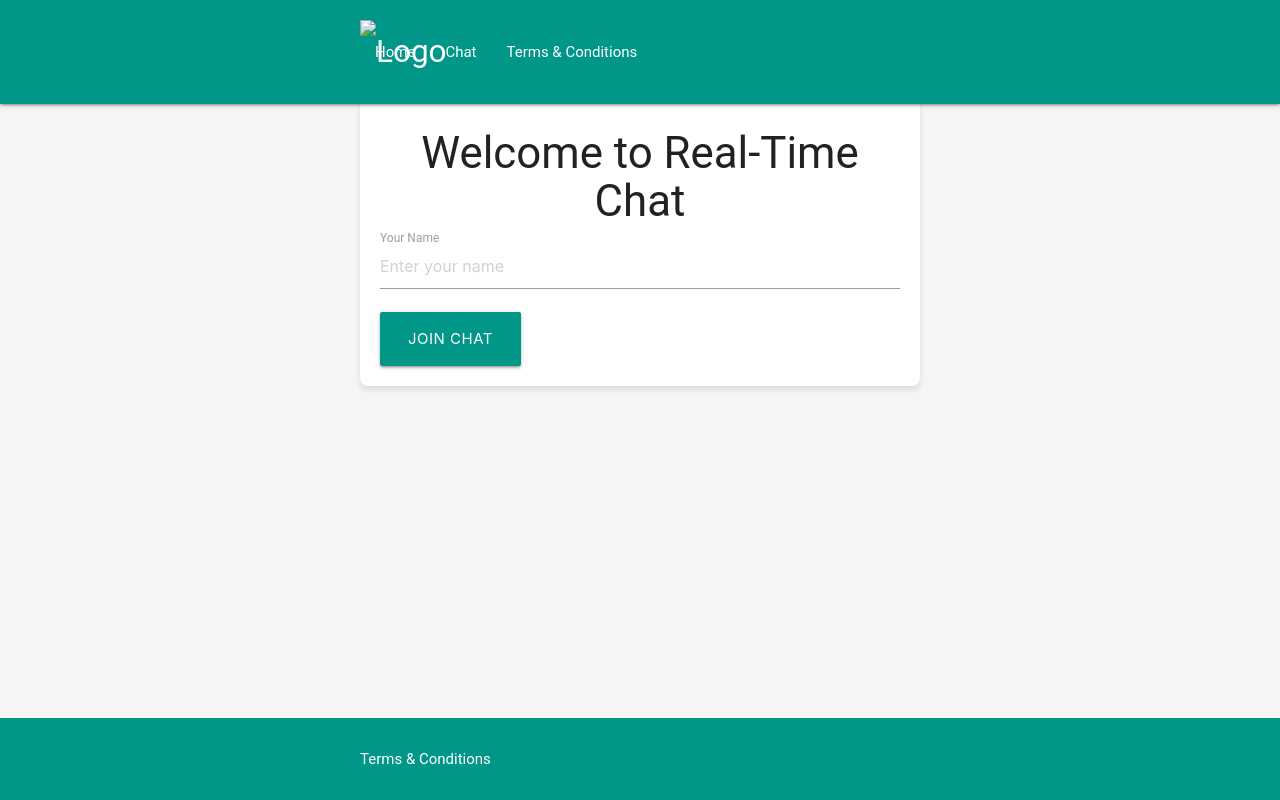
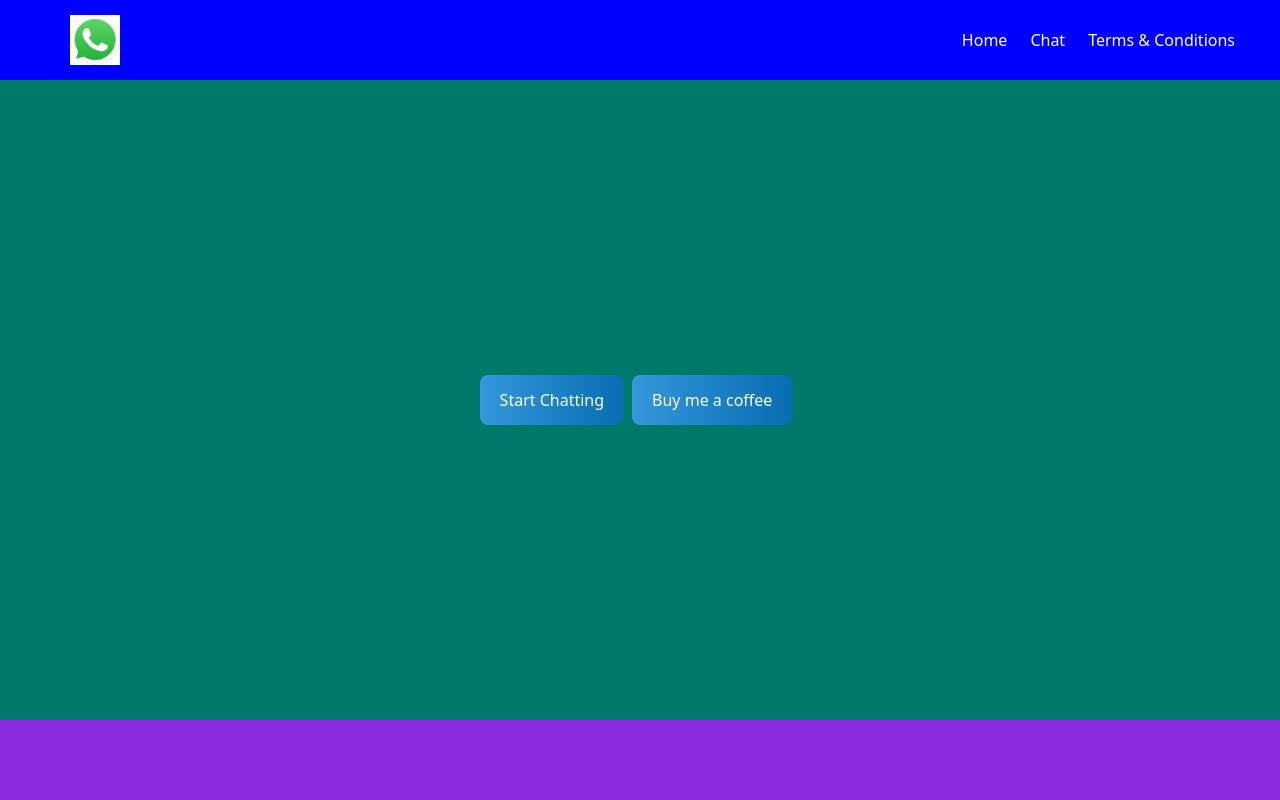
Before and after one commit to Ankit2885/chat-application, a website: page public/index.html in a window 1280 px wide. Drawn offline with nearby package versions, Linux system fonts and the light colour scheme.

Commit message:
update chanegs

```diff
--- a/public/css/style.css
+++ b/public/css/style.css
@@ -1,3 +1,11 @@
+:root {
+  --button-1: #3498db;
+  --button-2: #086db1;
+  --primary-color: #3498db;
+  --bg-black: #000;
+  /* Example: Set the primary color to a shade of blue */
+}
+
 /* Base Styles */
 * {
   margin: 0;
@@ -5,35 +13,114 @@
   box-sizing: border-box;
 }
 
+html,
 body {
-  font-family: 'Roboto', sans-serif;
-  background-color: #f5f5f5;
+  height: 100%;
+  width: 100%;
+}
+
+.site-wrapper {
+  width: 100%;
+  height: 80%;
+  background-color: #00796b;
+}
+
+.site-nav {
+  display: flex;
+  justify-content: space-between;
+  align-items: center;
+  height: 10%;
+  background-color: blue;
+  padding-inline: 37px;
+  padding-right: 45px;
+}
+
+.site-nav-tabs {
+  display: flex;
+  justify-content: space-evenly;
+  list-style-type: none;
+  gap: 23px;
   margin: 0;
-  padding-top: 60px; /* To avoid navbar overlap */
+}
+
+.site-nav-tabs li a {
+  color: #fff;
+  text-decoration: none;
+}
+
+.site-footer {
+  height: 10%;
+  background-color: blueviolet;
 }
 
 .container {
+  display: flex;
+  justify-content: center;
+  align-items: center;
+  height: 100%;
   width: 100%;
-  max-width: 600px;
-  padding: 20px;
+}
+
+.site-link-btn span {
+  display: flex;
+  gap: 0.5rem;
+  z-index: 2;
+}
+
+.site-link-btn {
+  display: flex;
+  align-items: center;
+  justify-content: center;
+  position: relative;
+  height: 50px;
+  border: none;
+  border-radius: 8px;
+  padding: .55rem 1.25rem;
+  color: white;
+  overflow: hidden;
+  background: linear-gradient(90deg, var(--button-1) 0, var(--button-2) 100%)
+}
+
+.site-link-btn:hover {
+  height: 50px;
+  border: none;
+  border-radius: 8px;
+  color: white;
+}
+
+
+.site-link-btn:hover:before {
+  left: 0;
+}
+
+.site-link-btn:before {
+  background: var(--button-2);
+  content: "";
+  height: 100%;
+  left: -100%;
+  position: absolute;
+  overflow: visible;
+  top: 0;
+  transition: all .5s ease;
+  width: 100%;
 }
 
 /* Navbar */
-nav {
-  position: fixed;
-  top: 0;
-  width: 100%;
-  z-index: 1000;
-}
-
 .nav-wrapper {
   display: flex;
   justify-content: space-between;
   align-items: center;
 }
 
+.brand-logo {
+  height: 50px;
+  width: 50px;
+  margin: 0px 33px;
+}
+
 .brand-logo img {
-  height: 50px;
+  height: 100%;
+  width: 100%;
 }
 
 /* Chat Box */
@@ -49,7 +136,8 @@ nav {
 }
 
 /* Chat Sections */
-#welcome-section, #chat-section {
+#welcome-section,
+#chat-section {
   padding: 20px;
   background-color: #ffffff;
   border-radius: 8px;
@@ -63,7 +151,8 @@ nav {
 }
 
 /* Input Fields */
-.input-field input, .input-field textarea {
+.input-field input,
+.input-field textarea {
   font-size: 16px;
 }
 
--- a/public/index.html
+++ b/public/index.html
@@ -7,81 +7,86 @@
     <title>Socket.io Chat</title>
 
     <!-- SEO Meta Tags -->
-    <meta name="description" content="A real-time chat application using Socket.io and Node.js. Join rooms and chat with friends securely.">
+    <meta name="description"
+        content="A real-time chat application using Socket.io and Node.js. Join rooms and chat with friends securely.">
     <meta name="keywords" content="chat, real-time, socket.io, Node.js, chat application">
     <meta name="author" content="Your Name">
     <meta name="robots" content="index, follow">
-
-    <!-- Materialize CSS for Material Design -->
-    <link href="https://fonts.googleapis.com/icon?family=Material+Icons" rel="stylesheet">
-    <link href="https://cdn.jsdelivr.net/npm/materialize-css@1.0.0/dist/css/materialize.min.css" rel="stylesheet">
-
-    <!-- Custom CSS -->
-    <link rel="stylesheet" href="css/style.css">
 
     <!-- Open Graph meta tags -->
     <meta property="og:title" content="Socket.io Chat">
     <meta property="og:description" content="A real-time chat application with Socket.io and Node.js">
     <meta property="og:image" content="path/to/image.jpg">
+
+    <!-- Custom CSS -->
+    <link rel="stylesheet" href="css/style.css">
+
+    <link href="https://cdn.jsdelivr.net/npm/bootstrap@5.3.3/dist/css/bootstrap.min.css" rel="stylesheet"
+        integrity="sha384-QWTKZyjpPEjISv5WaRU9OFeRpok6YctnYmDr5pNlyT2bRjXh0JMhjY6hW+ALEwIH" crossorigin="anonymous">
+    <script src="https://cdn.jsdelivr.net/npm/bootstrap@5.3.3/dist/js/bootstrap.bundle.min.js"
+        integrity="sha384-YvpcrYf0tY3lHB60NNkmXc5s9fDVZLESaAA55NDzOxhy9GkcIdslK1eN7N6jIeHz"
+        crossorigin="anonymous"></script>
 </head>
 
 <body>
+
     <!-- Navbar -->
-    <nav class="nav-extended teal">
-        <div class="nav-wrapper container">
+    <nav class="site-nav">
         <a href="#" class="brand-logo">
-                <img src="path_to_logo.png" alt="Logo" style="height: 50px;">
+            <img src="./chat.jpg" alt="Logo" style="height: 50px;">
         </a>
-            <ul class="right hide-on-med-and-down">
+
+        <ul class="site-nav-tabs">
             <li><a href="#">Home</a></li>
             <li><a href="#">Chat</a></li>
             <li><a href="terms.html">Terms & Conditions</a></li>
         </ul>
-        </div>
     </nav>
 
     <!-- Chat Application Container -->
+    <div class="site-wrapper">
         <div class="container">
-        <div id="welcome-section" class="section">
+            <button class="site-link-btn"><span>Start Chatting</span></button>
+            <button class="site-link-btn mx-2"><span>Buy me a coffee</span></button>
+        </div>
+        <!-- <div id="welcome-section" class="section">
             <h3 class="center-align">Welcome to Real-Time Chat</h3>
             <div class="input-field">
                 <input type="text" id="name" placeholder="Enter your name" required>
                 <label for="name">Your Name</label>
             </div>
-            <button id="join-btn" class="btn-large waves-effect waves-light teal">Join Chat</button>
+            <button id="join-b-tn" class="btn-large waves-effect waves-light teal">Join Chat</button>
         </div>
 
         <div id="chat-section" class="section" style="display: none;">
             <div id="chat-box" class="chat-box">
-                <!-- Messages will appear here -->
             </div>
             <div class="input-field">
                 <textarea id="message" class="materialize-textarea" placeholder="Type your message..."></textarea>
                 <label for="message">Message</label>
             </div>
             <button id="send-btn" class="btn-large waves-effect waves-light blue">Send</button>
-        </div>
+        </div> -->
     </div>
 
     <!-- Terms and Conditions Page Link -->
-    <footer class="page-footer teal">
-        <div class="container">
+    <footer class="site-footer">
+        <!-- <div class="container">
             <a href="terms.html" class="white-text">Terms & Conditions</a>
-        </div>
+        </div> -->
     </footer>
 
     <!-- Terms and Conditions Page (hidden for now) -->
-    <div id="terms-modal" class="modal">
+    <!-- <div id="terms-modal" class="modal">
         <div class="modal-content">
             <h4>Terms & Conditions</h4>
             <p>Your terms and conditions go here...</p>
         </div>
-    </div>
+    </div> -->
 
     <!-- Socket.io Script -->
     <script defer src="http://localhost:8000/socket.io/socket.io.js"></script>
     <script defer src="js/index.js"></script>
-
     <!-- Materialize JS -->
     <script src="https://cdnjs.cloudflare.com/ajax/libs/materialize/1.0.0/js/materialize.min.js"></script>
 </body>
```
Also changed, not shown: package.json (line endings or trailing spaces), 1 other file. Lines whose indentation alone changed are shown as unchanged.
